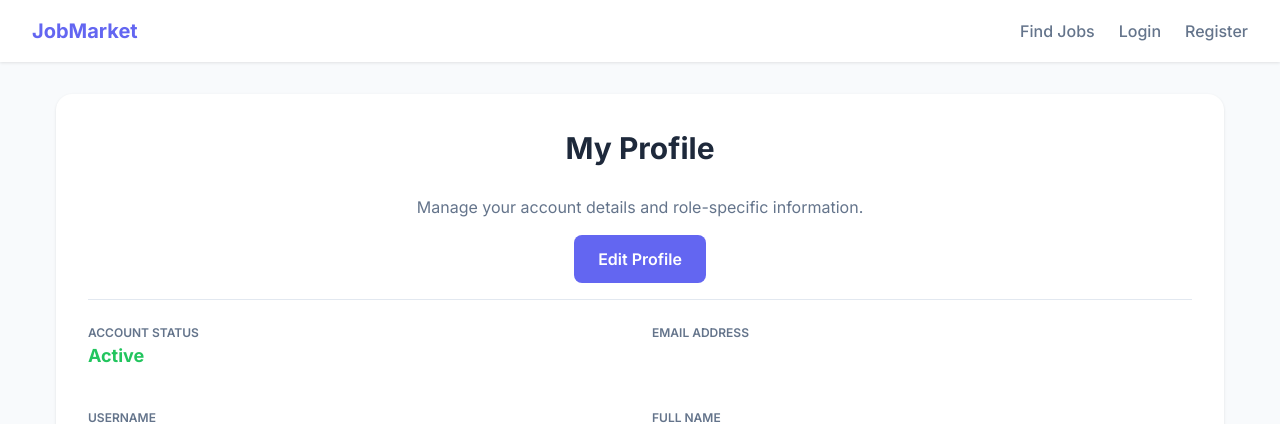
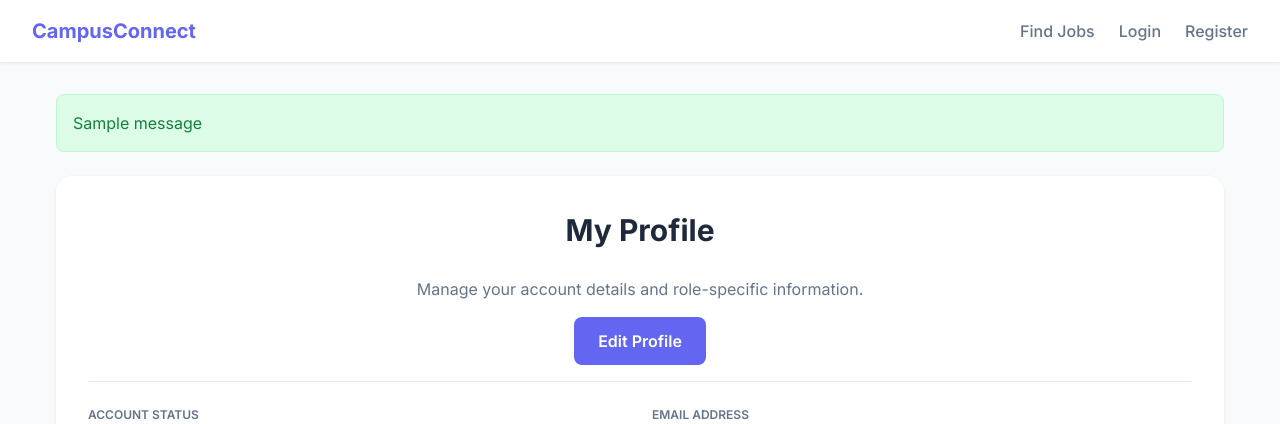
Before and after one commit to juskins/Student-Jobs-Marketplace-API, a Django app: template accounts/templates/accounts/profile.html in a window 1280 px wide. Shown: the top 424 px of the page. Run offline with Django 5.2, Linux system fonts and the light colour scheme; the template is opened without the code that fills it: most values are stand-ins (such as "Sample title", 1, 10 or a date in 2020); one stand-in notice (Sample message) is shown.

Commit message:
Fix Employer profile crash, add flash messages, and update branding to CampusConnect

```diff
--- a/accounts/templates/accounts/base.html
+++ b/accounts/templates/accounts/base.html
@@ -191,12 +191,35 @@
             font-size: 1.125rem;
             color: var(--text-main);
         }
+
+        /* Flash Messages */
+        .alert {
+            padding: 1rem;
+            margin-bottom: 1.5rem;
+            border-radius: 0.5rem;
+            border: 1px solid transparent;
+        }
+        .alert-error {
+            background: #fee2e2;
+            color: #b91c1c;
+            border-color: #fecaca;
+        }
+        .alert-warning {
+            background: #fef3c7;
+            color: #92400e;
+            border-color: #fde68a;
+        }
+        .alert-success {
+            background: #dcfce7;
+            color: #15803d;
+            border-color: #bbf7d0;
+        }
     </style>
     {% block extra_css %}{% endblock %}
 </head>
 <body>
     <nav>
-        <a href="/" class="logo">JobMarket</a>
+        <a href="/" class="logo">CampusConnect</a>
         <div class="nav-links">
             <a href="{% url 'job-list' %}">Find Jobs</a>
             {% if user.is_authenticated %}
@@ -213,6 +236,13 @@
     </nav>
 
     <div class="container">
+        {% if messages %}
+            {% for message in messages %}
+                <div class="alert alert-{{ message.tags }}">
+                    {{ message }}
+                </div>
+            {% endfor %}
+        {% endif %}
         {% block content %}
         {% endblock %}
     </div>
--- a/accounts/templates/accounts/profile.html
+++ b/accounts/templates/accounts/profile.html
@@ -91,7 +91,7 @@
     {% else %}
         <div style="text-align: center; padding: 2rem; background: var(--bg); border-radius: 0.5rem;">
             <p>You haven't set up your full profile yet.</p>
-            <a href="#" class="btn" style="width: auto; margin-top: 1rem;">Complete Profile</a>
+            <a href="{% url 'profile_edit' %}" class="btn" style="width: auto; margin-top: 1rem;">Complete Profile</a>
         </div>
     {% endif %}
 
--- a/jobs/templates/jobs/job_detail.html
+++ b/jobs/templates/jobs/job_detail.html
@@ -9,8 +9,8 @@
             <h1 style="text-align: left; margin-bottom: 0.5rem;">{{ job.title }}</h1>
             <p style="font-size: 1.25rem; color: var(--text-muted);">{{ job.employer.organization_name }}</p>
         </div>
-        <div style="text-align: right;">
-            <p style="background: var(--primary); color: white; padding: 0.5rem 1rem; border-radius: 2rem; font-weight: 600; font-size: 0.875rem;">
+        <div style="text-align: center;">
+            <p style="background: var(--primary); color: white; padding: 0.5rem; border-radius: 2rem; font-weight: 600; font-size: 0.875rem;">
                 {{ job.status|capfirst }}
             </p>
             {% if user.employer_profile == job.employer %}
```
Also changed, not shown: jobs/views.py (+13 -1 lines), db.sqlite3.
